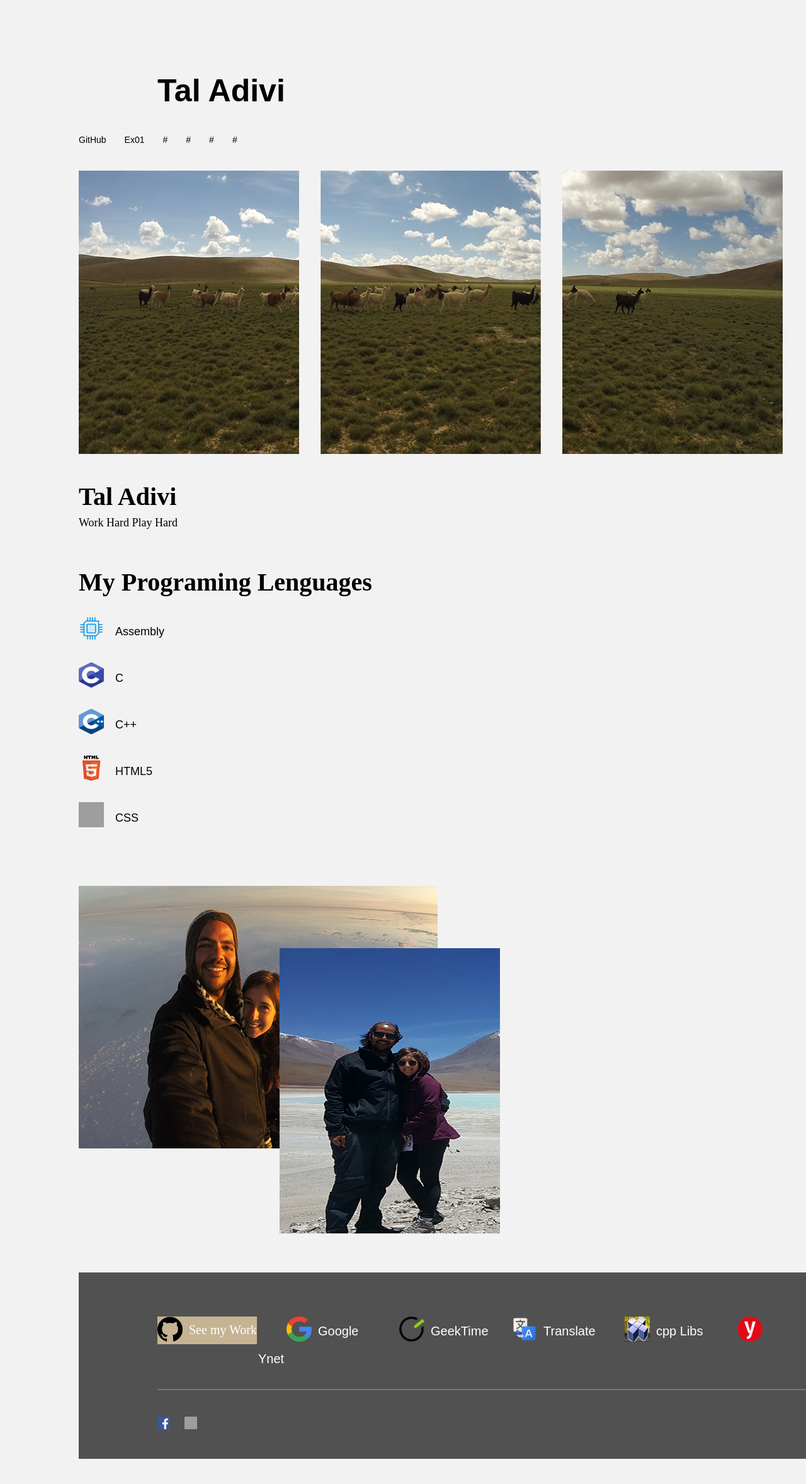
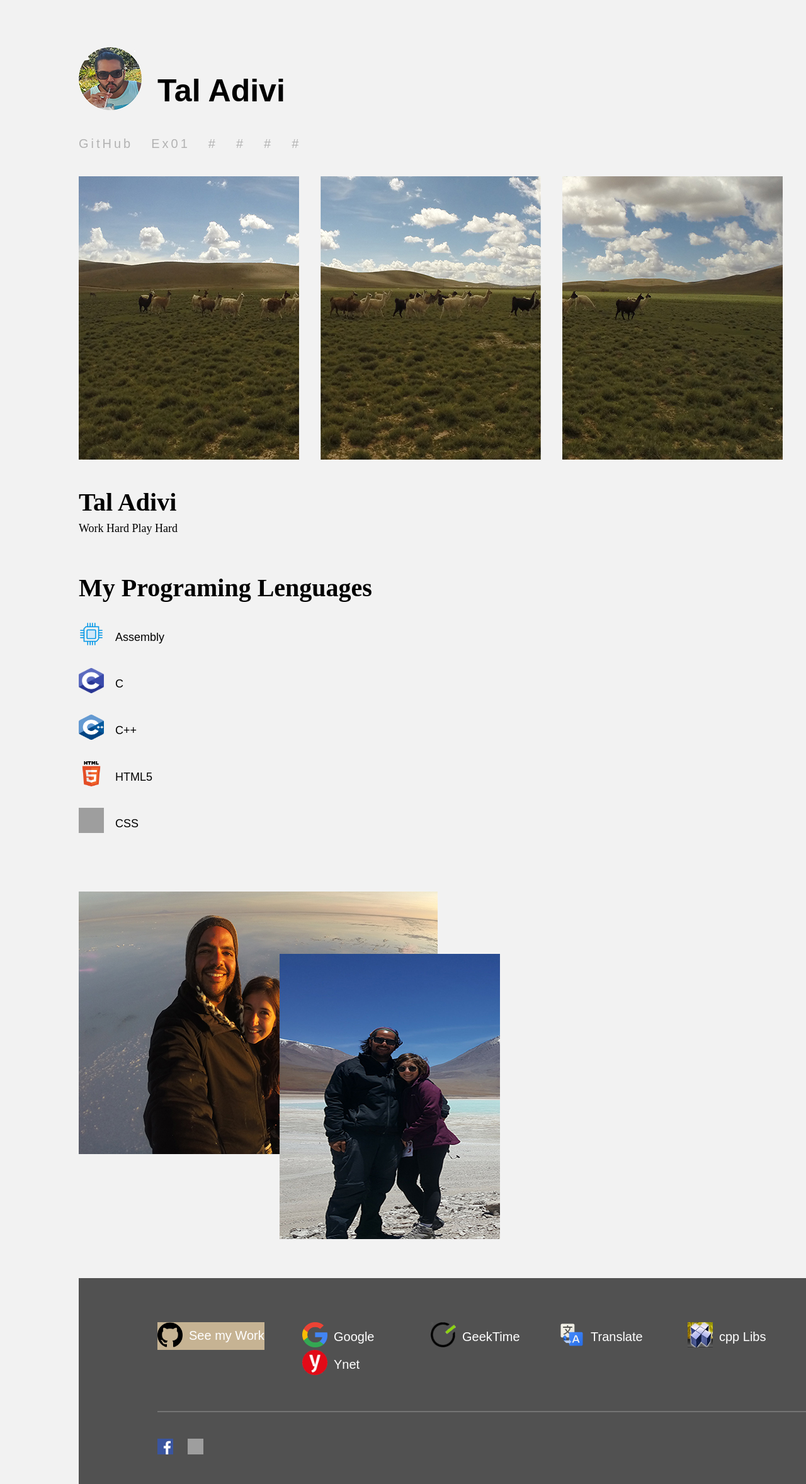
Before and after one commit to TalAdivi/Web2019, a PHP site: page /ex2.html in a window 1280 px wide. Shown: the whole page at 63% size. Before the commit the page ends 2317 px from the top, so only its background shows below. Run offline with PHP 8.4, Linux system fonts and the light colour scheme; grey boxes are pictures that could not be loaded.

Commit message:
LastCommit

```diff
--- a/Semester B web 2019/includes/style.css
+++ b/Semester B web 2019/includes/style.css
@@ -14,7 +14,13 @@ a{
 .Icons img{
     width: 40px;
     height: 40px;
+    transition:all 0.2s ease;
 }
+
+.Icons img:hover{
+    transform:scale(1.3);
+}
+
 
 .Icons li span{
     font-family: Arial, Helvetica, sans-serif;
@@ -30,6 +36,11 @@ a{
 }
 .imgPadding img{
     padding-right: 30px;
+    transition:all 0.5s ease;
+}
+
+.imgPadding img:hover{
+    transform:scale(1.05);
 }
 
 .links{
@@ -38,34 +49,42 @@ a{
 
 .links a{
     font-style: normal;
-    font-size: 14px;
+    font-size: 20px;
     font-family: Arial;
     text-decoration: none;
     padding-right: 25px;
-    color:#000000;
+    letter-spacing: 4px;
+    color: #222222;
+    opacity: 0.3;
 
 }
 
-
 .links a:hover{
-    color:#2404da;
-    text-decoration: underline;
-
+    color: #1434E1;
+    opacity: 1;
 }
 
 body header{
     padding-top:40px;
     padding-bottom: 40px;
-    background-image: url();
+    background-image: url(../images/icon3.png);
     width:auto;
     height:auto;
     display:block;
     background-repeat: no-repeat;
+    transition:all 0.3s ease;
+    display:inline-block;
+    overflow: hidden;
+}
+
+
+body header:hover{
+    transform:scale(1.05);
 }
 body{
     padding-left: 125px;
     padding-top: 75px;
-    background-color: #f2f2f2
+    background-color: #f2f2f2;
 }
 body header a{
     font-family: Arial;
@@ -93,6 +112,11 @@ main section h2{
     padding-bottom: 135px;
     width: 570px;
     height: 417px;
+    transition:all 0.5s ease;
+}
+
+#BackImg:hover{
+    transform:scale(1.05);
 }
 
 #FrontImg{
@@ -100,7 +124,11 @@ main section h2{
     right: 255px;
     width: 350px;
     height: 453px;
+    transition:all 0.5s ease;
+}
 
+#FrontImg:hover{
+    transform:scale(1.05);
 }
 
 #LenguagesGap{
@@ -139,7 +167,6 @@ main{
 
 #Git span{
     float: right;
-    font-size: 20px;
     padding-left: 10px;
     padding-top: 10px;
 }
@@ -152,15 +179,13 @@ main{
 }
 
 #FiveLinks a{
-    padding-left: 55px;
+    padding-left: 80px;
 
 }
 
 #FiveLinks span{
     padding-left: 10px;
     padding-top: 12px;
-    font-family: Arial, Helvetica, sans-serif;
-    font-size: 20px;
     position: absolute;
 }
 
@@ -179,15 +204,12 @@ main{
   }
 
   #OtherLinks img{
-    height: 20px;
-    width: 20px;
+    height: 25px;
+    width: 25px;
   }
 
 footer span{
     color:#ffffff;
+    font-family: Arial, Helvetica, sans-serif;
+    font-size: 20px;
 }
-
-footer span:hover{
-    color:#000000;
-}
-4
```
